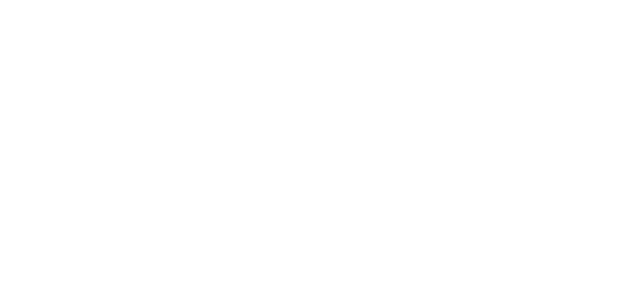
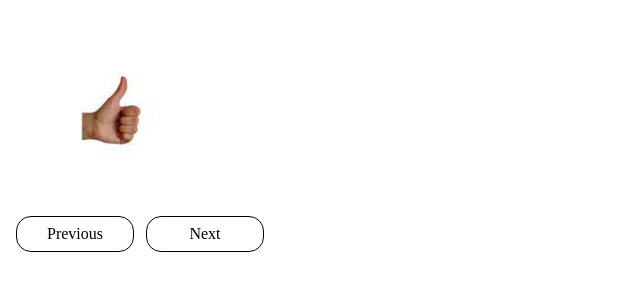
Before and after one commit to kadengriffith/eecs448-lab3, a plain HTML site: page slideshow.html in a window 1280 px wide. Shown: the whole page, without its empty margins (0-640 px from the left). Drawn offline with Linux system fonts and the light colour scheme.

Commit message:
File Add : assets folder. Completion of slideshow.html

```diff
--- a/slideshow.html
+++ b/slideshow.html
@@ -7,6 +7,55 @@
   <title>EECS 448 - Exercise 2</title>
 </head>
 <body>
+  <style>
+  .wrapper {
+    display:block;;
+    height:200px;
+    width:200px;
+    margin:0.5em;
+    background-image:url('assets/image0.jpg');
+    background-size:cover;
+    background-repeat:no-repeat;
+    background-position:center;
+  }
 
+  .button {
+    display:inline-block;
+    padding:0.5em;
+    margin-left:0.5em;
+    width:100px;
+    text-align:center;
+    border-radius:15px;
+    border:1px solid #000;
+    opacity:1;
+  }
+
+  .button:hover {
+    cursor:pointer;
+    opacity:0.5;
+    transition:all 0.3s;
+  }
+  </style>
+
+  <div class="wrapper"></div>
+  <div class="button" onclick="javascript:slide(-1)">Previous</div>
+  <div class="button" onclick="javascript:slide(1)">Next</div>
+
+  <script>
+  var picture_index = 0;
+  var wrapper = document.getElementsByClassName('wrapper')[0];
+
+  function slide(i) {
+    if(picture_index === 0 && i < 0) {
+      picture_index = 4;
+    }else if(picture_index === 4 && i > 0) {
+      picture_index = 0;
+    }else {
+      picture_index += i;
+    }
+
+    wrapper.style.backgroundImage = 'url(assets/image' + picture_index + '.jpg)';
+  }
+  </script>
 </body>
 </html>
```
Also changed, not shown: assets/image0.jpg (added), assets/image1.jpg (added), assets/image2.jpg (added), assets/image3.jpg (added), assets/image4.jpg (added), 1 other file.
